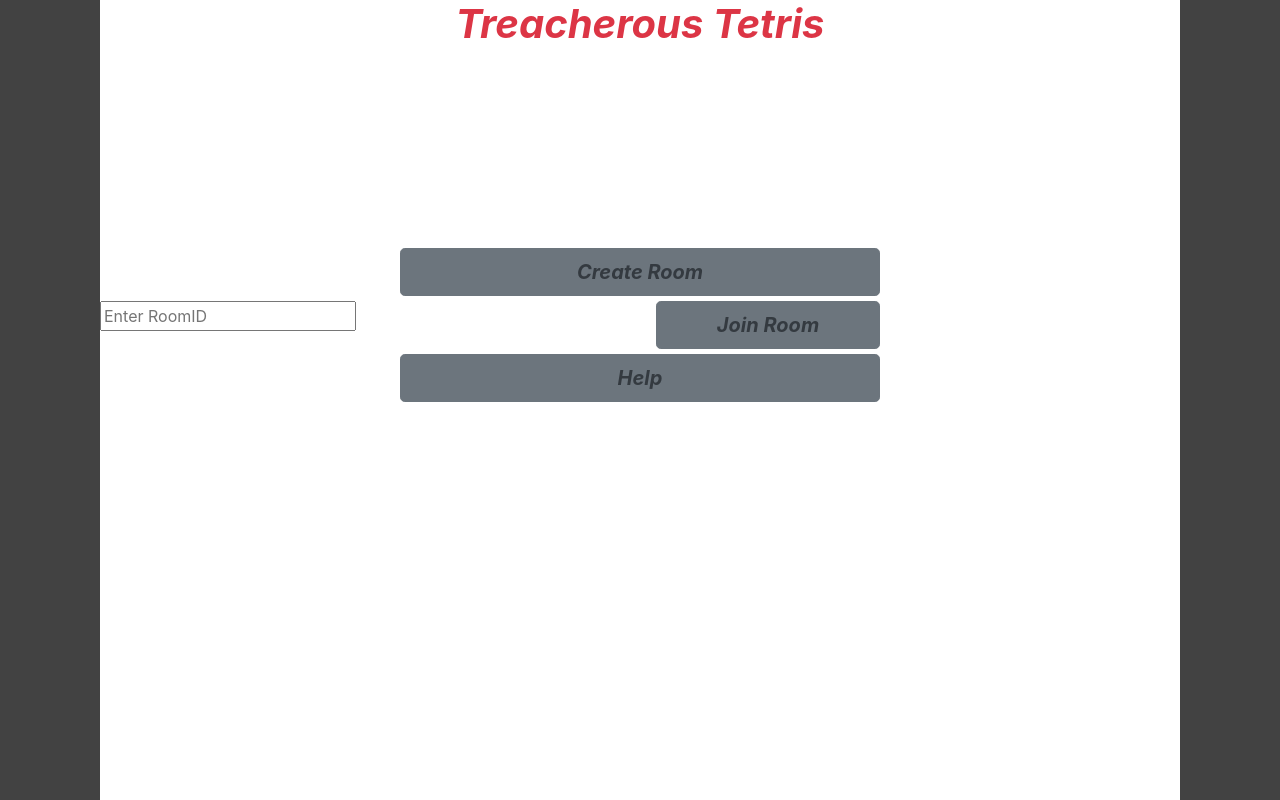
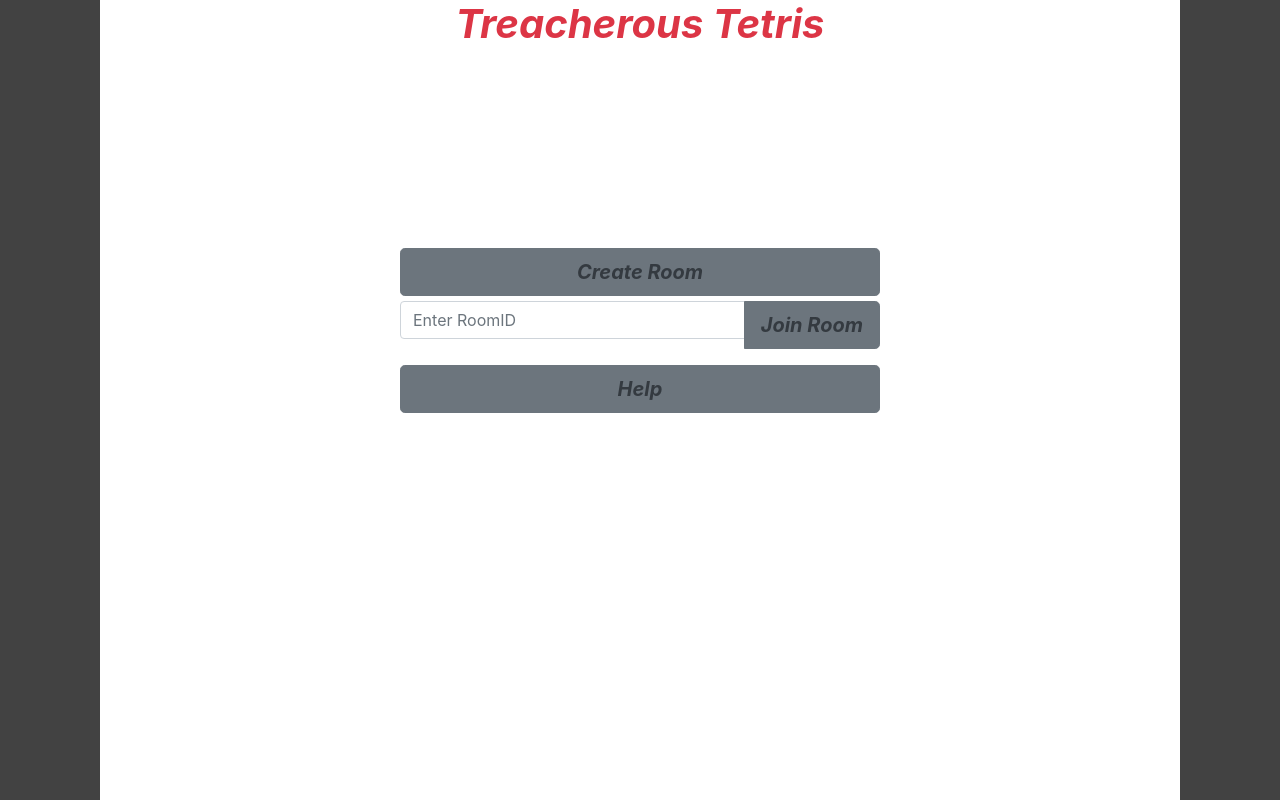
Before and after one commit to ducklin5/TTetris, a React (Create React App) app in the folder code/client/: page / in a window 1280 px wide. Built offline with nearby package versions, Linux system fonts and the light colour scheme; no server answers.

Commit message:
fix: UI merge conflict issue solved

```diff
--- a/code/client/package.json
+++ b/code/client/package.json
@@ -17,7 +17,6 @@
     "react-dom": "^17.0.2",
     "react-router-dom": "^6.2.2",
     "react-p5": "^1.3.27",
-    "react-router-dom": "^6.2.2",
     "react-scripts": "5.0.0",
     "socket.io-client": "^4.4.1",
     "typescript": "^4.4.2",
--- a/code/client/src/components/homepage/homepage.jsx
+++ b/code/client/src/components/homepage/homepage.jsx
@@ -39,12 +39,21 @@ const HomePage = (props) => {
                     </Link>
                 </div>
                 <div className="d-flex justify-content-center align-items-start">
-                    <input onChange={(event) => {
-                        setRoomID(event.target.value)
-                    }} type="text" placeholder='Enter RoomID'></input>
-                    <Link to={`/room/${roomID}`} onClick={onJoinButtonClicked} type="button" className="btn btn-secondary btn-lg btn-block text-dark font-weight-bold font-italic text-center btn-space">
-                        Join Room
-                    </Link>
+                    <div className='input-group mb-3 text-center btn-space'>
+                        <input onChange={(event) => {
+                            setRoomID(event.target.value)
+                        }} type="text"
+                        className='form-control'
+                        placeholder='Enter RoomID'
+                        aria-label='Room ID'
+                        aria-describedby='basic-addon2'></input>
+
+                        <div className='input-group-append'>
+                            <Link to={`/room/${roomID}`} onClick={onJoinButtonClicked} type="button" className="btn btn-secondary btn-lg btn-block text-dark font-weight-bold font-italic">
+                                Join Room
+                            </Link>
+                        </div>
+                    </div>
                 </div>
                 <div className="d-flex justify-content-center align-items-start">
                     <Link to={"/help"} type="button" className="btn btn-secondary btn-lg btn-block text-dark font-weight-bold font-italic text-center btn-space">
```
